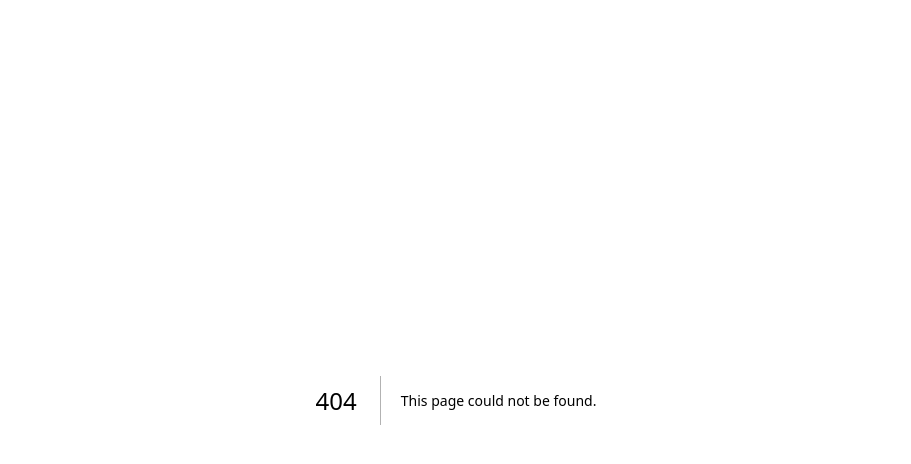
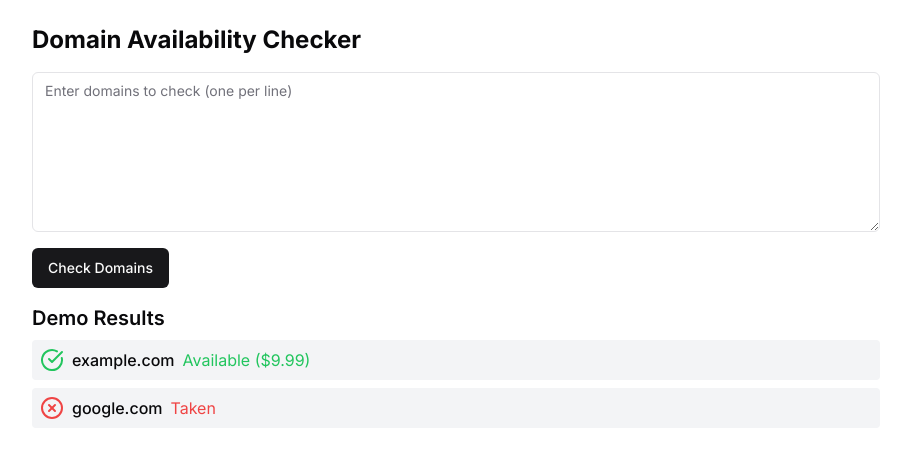
Before and after one commit to mwufi/expert-rotary-phone, a Next.js app: page /domains in a window 1280 px wide. Before the commit this address had no page. Shown: the top 464 px of the page, without its empty margins (184-1095 px from the left). Built offline with nearby package versions, Linux system fonts and the light colour scheme.

Commit message:
wow what an app

```diff
--- /dev/null
+++ b/app/(namecheap)/domains/page.tsx
@@ -0,0 +1,74 @@
+"use client";
+
+import { useState } from "react";
+import { Button } from "@/components/ui/button";
+import { Textarea } from "@/components/ui/textarea";
+import { CheckCircle, XCircle } from "lucide-react";
+import { checkDomains, DomainResult } from "./server";
+
+function DomainResultItem({ result }: { result: DomainResult }) {
+    return (
+        <div key={result.name} className="flex items-center space-x-2 p-2 bg-gray-100 rounded">
+            {result.available ? (
+                <CheckCircle className="text-green-500" />
+            ) : (
+                <XCircle className="text-red-500" />
+            )}
+            <span className="font-medium">{result.name}</span>
+            <>
+                {result.available
+                    ? <span className="ml-auto text-green-500">Available ({result.price})</span>
+                    : <span className="ml-auto text-red-500">Taken</span>}
+            </>
+        </div>
+    )
+}
+
+export default function DomainChecker() {
+    const [domains, setDomains] = useState("");
+    const [results, setResults] = useState<DomainResult[]>([]);
+
+    const handleCheck = async () => {
+        const domainList = domains.split('\n').map(d => d.trim()).filter(Boolean);
+        const checkResults = await checkDomains(domainList);
+        setResults(checkResults);
+    };
+
+    return (
+        <div className="max-w-4xl mx-auto p-6">
+            <h1 className="text-2xl font-bold mb-4">Domain Availability Checker</h1>
+            <div className="space-y-4">
+                <Textarea
+                    value={domains}
+                    onChange={(e) => setDomains(e.target.value)}
+                    placeholder="Enter domains to check (one per line)"
+                    className="w-full h-40"
+                />
+                <Button onClick={handleCheck}>Check Domains</Button>
+                <div className="space-y-2">
+                    {results.map((result) => (
+                        <DomainResultItem result={result} />
+                    ))}
+                </div>
+                <div className="mt-4">
+                    <h2 className="text-xl font-semibold mb-2">Demo Results</h2>
+                    <div className="space-y-2">
+                        <DomainResultItem
+                            result={{
+                                name: "example.com",
+                                available: true,
+                                price: "$9.99"
+                            }}
+                        />
+                        <DomainResultItem
+                            result={{
+                                name: "google.com",
+                                available: false
+                            }}
+                        />
+                    </div>
+                </div>
+            </div>
+        </div>
+    );
+}
--- /dev/null
+++ b/app/(namecheap)/domains/server.tsx
@@ -0,0 +1,50 @@
+'use server'
+
+export interface DomainResult {
+    name: string;
+    available: boolean;
+    price?: string;
+}
+
+const namecheap_api_endpoints = {
+    sandbox: "https://api.sandbox.namecheap.com/xml.response",
+    production: "https://api.namecheap.com/xml.response"
+}
+
+const fetchDomainCheck = async (domains: string[]) => {
+  const apiUser = 'ncuser';
+  const apiKey = 'apikey';
+  const userName = 'ncuser';
+  const clientIp = '121.22.123.22';
+  const domainList = domains.join(',');
+
+  const url = `${namecheap_api_endpoints.sandbox}?ApiUser=${apiUser}&ApiKey=${apiKey}&UserName=${userName}&ClientIp=${clientIp}&Command=namecheap.domains.check&DomainList=${domainList}`;
+
+  const response = await fetch(url);
+  const data = await response.text(); // Assuming the response is XML
+
+  return data; // You'll need to parse this XML response
+};
+
+export async function checkDomains(domains: string[]) {
+    'use server'
+
+    // This is a placeholder for the actual API call
+    // In a real scenario, you'd use the Namecheap API here
+    const results: DomainResult[] = await Promise.all(
+        domains.map(async (domain) => {
+            // Simulating API call delay
+            await new Promise(resolve => setTimeout(resolve, 500));
+
+            // Random availability for demo purposes
+            const available = Math.random() > 0.5;
+            return {
+                name: domain,
+                available,
+                price: available ? `$${(Math.random() * 10 + 5).toFixed(2)}` : undefined
+            };
+        })
+    );
+
+    return results;
+}
```
